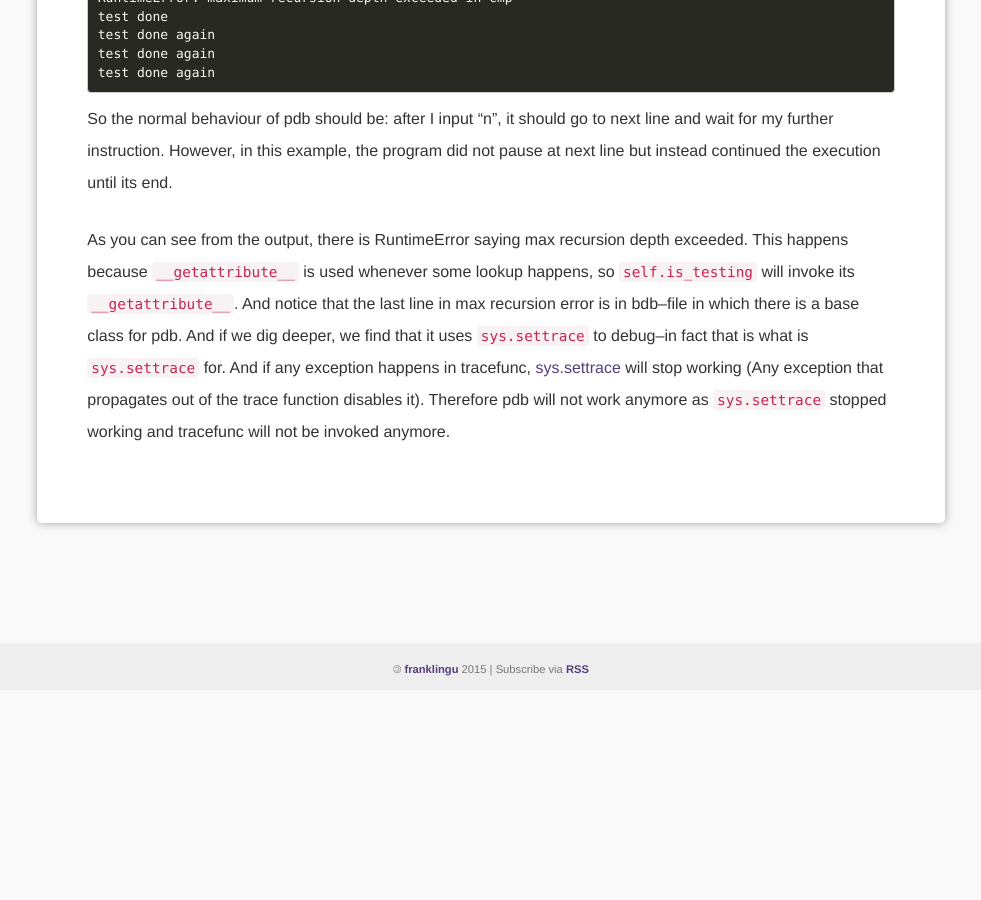
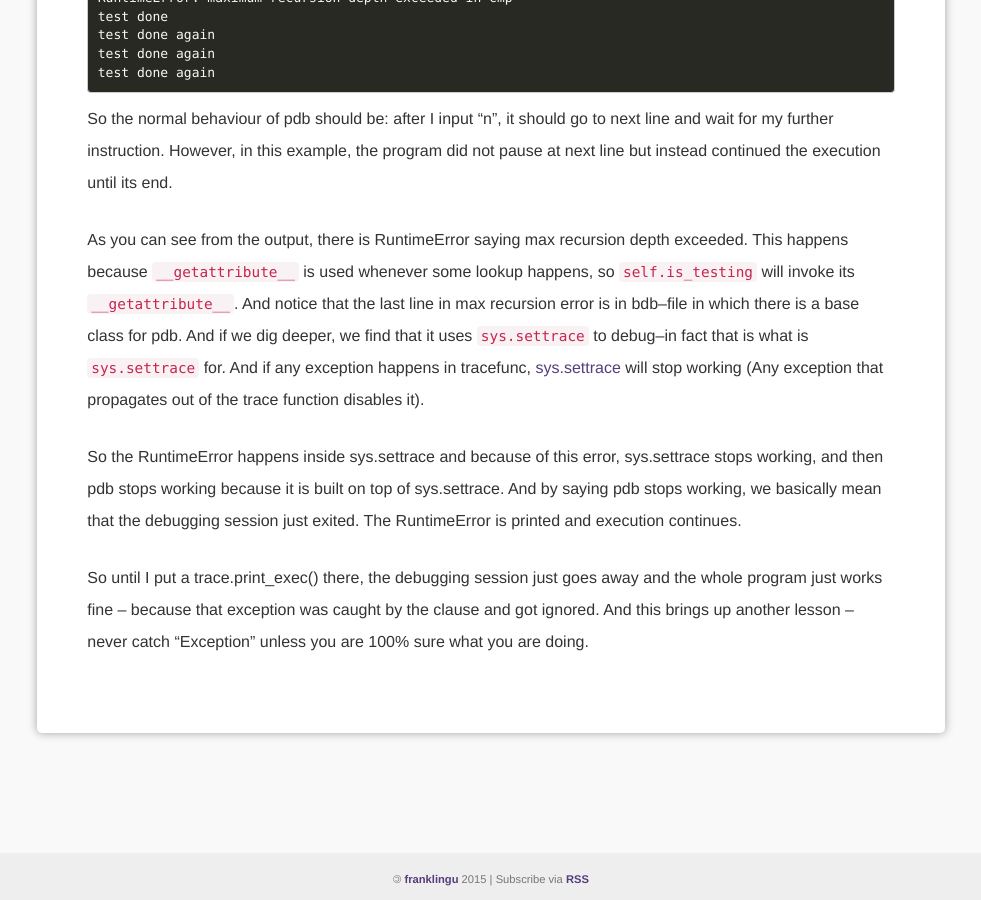
Before and after one commit to franklingu/franklingu.github.io, a Jekyll site: the page built from _posts/2016-12-20-weird-bug-that-you-cannot-even-debug-in-python.markdown, in a window 1280 px wide and 900 px high, scrolled down 2103 px. Shown: the whole window, without its empty margins (149-1130 px from the left). Built offline with Jekyll 4.4.1, drawn with Linux system fonts in a browser that asks for light colours; nearby versions of some CDN libraries; comment, search, counter and statistics services are not loaded; before the commit the page ends 2793 px from its top, so only the background shows below that.

Commit message:
Update spelling in weird bug cannot be debugged in Python
Close #190

```diff
--- a/_posts/2016-12-20-werid-bug-that-you-cannot-even-debug-in-python.markdown
+++ b/_posts/2016-12-20-weird-bug-that-you-cannot-even-debug-in-python.markdown
@@ -102,4 +102,8 @@ test done again
 
 So the normal behaviour of pdb should be: after I input "n", it should go to next line and wait for my further instruction. However, in this example, the program did not pause at next line but instead continued the execution until its end.
 
-As you can see from the output, there is RuntimeError saying max recursion depth exceeded. This happens because `__getattribute__` is used whenever some lookup happens, so `self.is_testing` will invoke its `__getattribute__`. And notice that the last line in max recursion error is in bdb--file in which there is a base class for pdb. And if we dig deeper, we find that it uses `sys.settrace` to debug--in fact that is what is `sys.settrace` for. And if any exception happens in tracefunc, [sys.settrace](https://docs.python.org/2/library/sys.html#sys.settrace) will stop working (Any exception that propagates out of the trace function disables it). Therefore pdb will not work anymore as `sys.settrace` stopped working and tracefunc will not be invoked anymore.
+As you can see from the output, there is RuntimeError saying max recursion depth exceeded. This happens because `__getattribute__` is used whenever some lookup happens, so `self.is_testing` will invoke its `__getattribute__`. And notice that the last line in max recursion error is in bdb--file in which there is a base class for pdb. And if we dig deeper, we find that it uses `sys.settrace` to debug--in fact that is what is `sys.settrace` for. And if any exception happens in tracefunc, [sys.settrace](https://docs.python.org/2/library/sys.html#sys.settrace) will stop working (Any exception that propagates out of the trace function disables it).
+
+So the RuntimeError happens inside sys.settrace and because of this error, sys.settrace stops working, and then pdb stops working because it is built on top of sys.settrace. And by saying pdb stops working, we basically mean that the debugging session just exited. The RuntimeError is printed and execution continues.
+
+So until I put a trace.print_exec() there, the debugging session just goes away and the whole program just works fine -- because that exception was caught by the clause and got ignored. And this brings up another lesson -- never catch "Exception" unless you are 100% sure what you are doing.
```
Also changed, not shown: other parts of _posts/2016-12-20-weird-bug-that-you-cannot-even-debug-in-python.markdown (+1 -1 lines).
